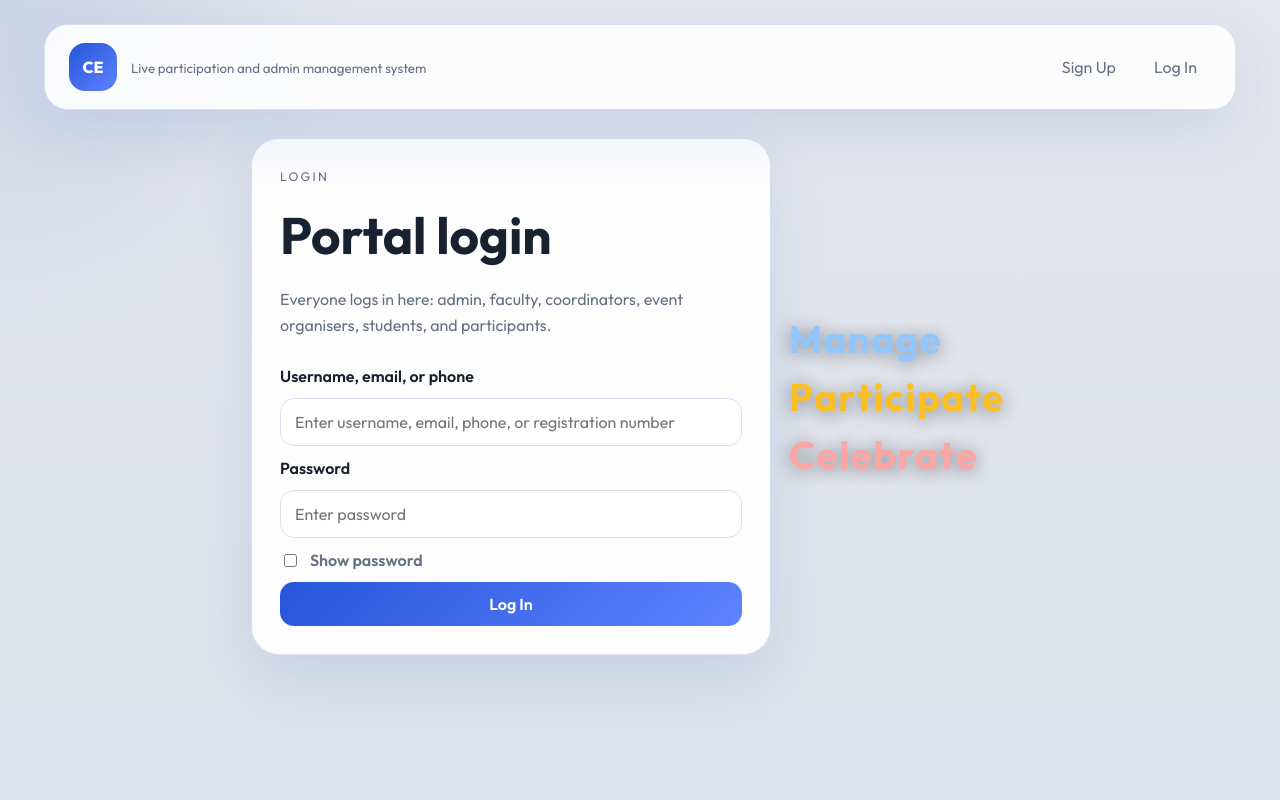
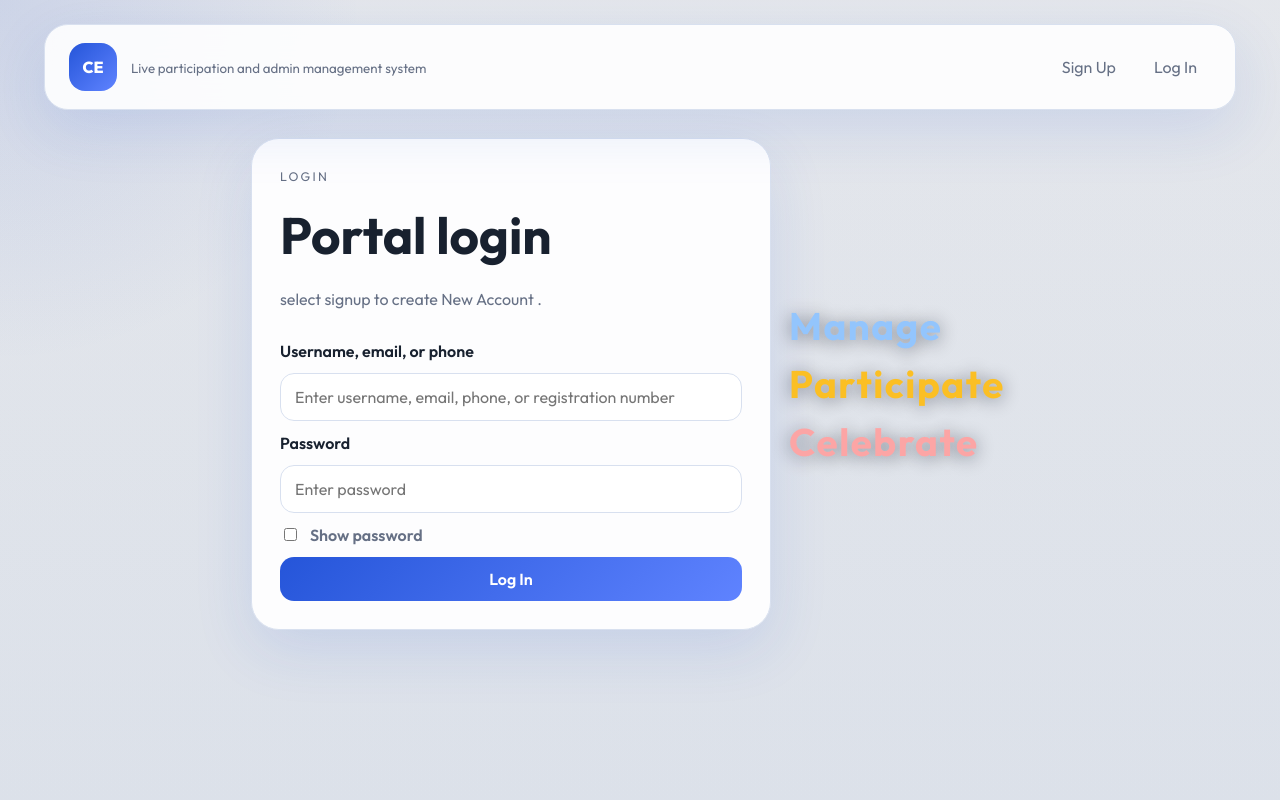
Before and after one commit to manojab-ab/College_event_portal, a Python web app: template Final project/templates/login.html in a window 1280 px wide. Run offline with Jinja, Linux system fonts and the light colour scheme; the template is opened without the code that fills it, so the values that code supplies are empty.

Commit message:
Update login instructions in login.html

```diff
--- a/Final project/templates/login.html
+++ b/Final project/templates/login.html
@@ -7,7 +7,7 @@
     <form class="auth-card" method="post">
         <p class="eyebrow">Login</p>
         <h1>Portal login</h1>
-        <p>Everyone logs in here: admin, faculty, coordinators, event organisers, students, and participants.</p>
+        <p>select signup to create New Account .</p>
 
         <label for="identifier">Username, email, or phone</label>
         <input id="identifier" name="identifier" type="text" placeholder="Enter username, email, phone, or registration number" required>
```
